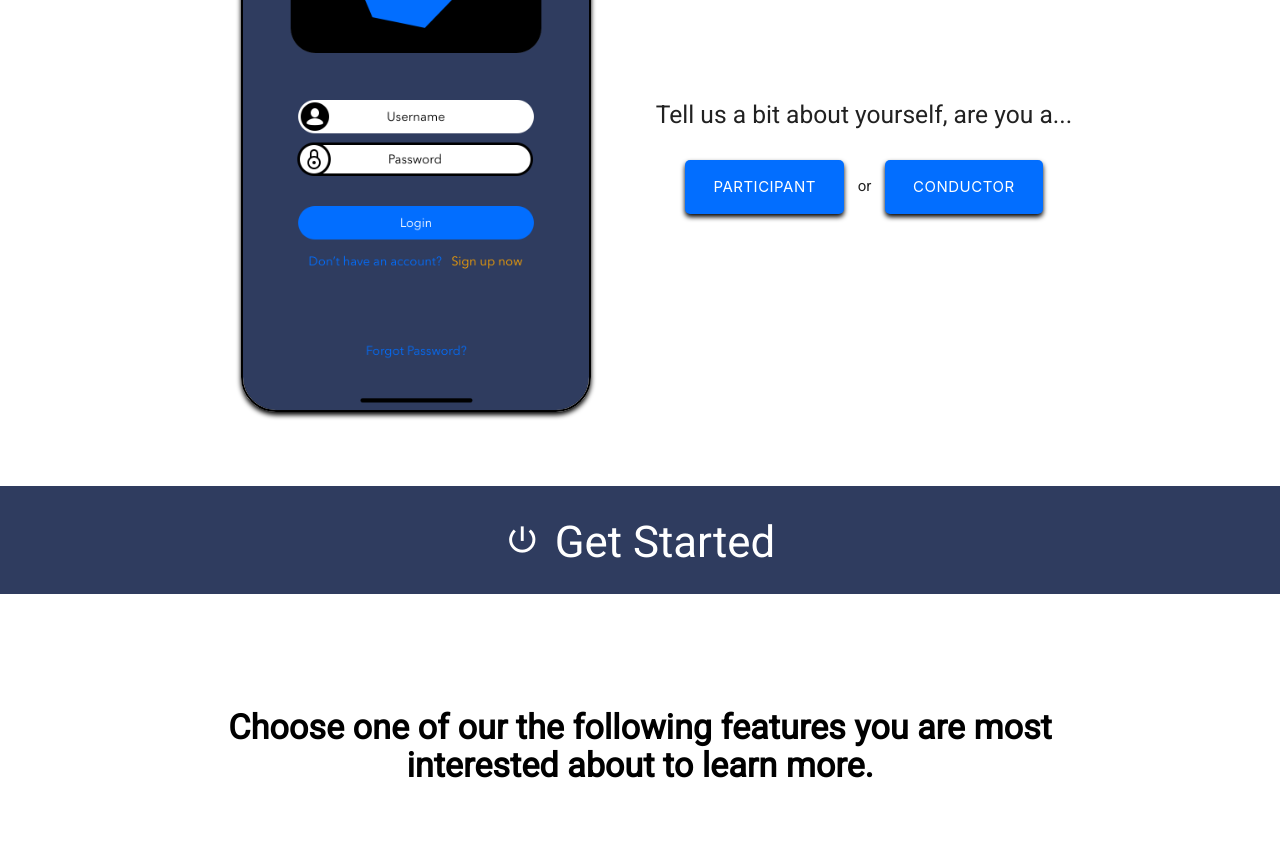
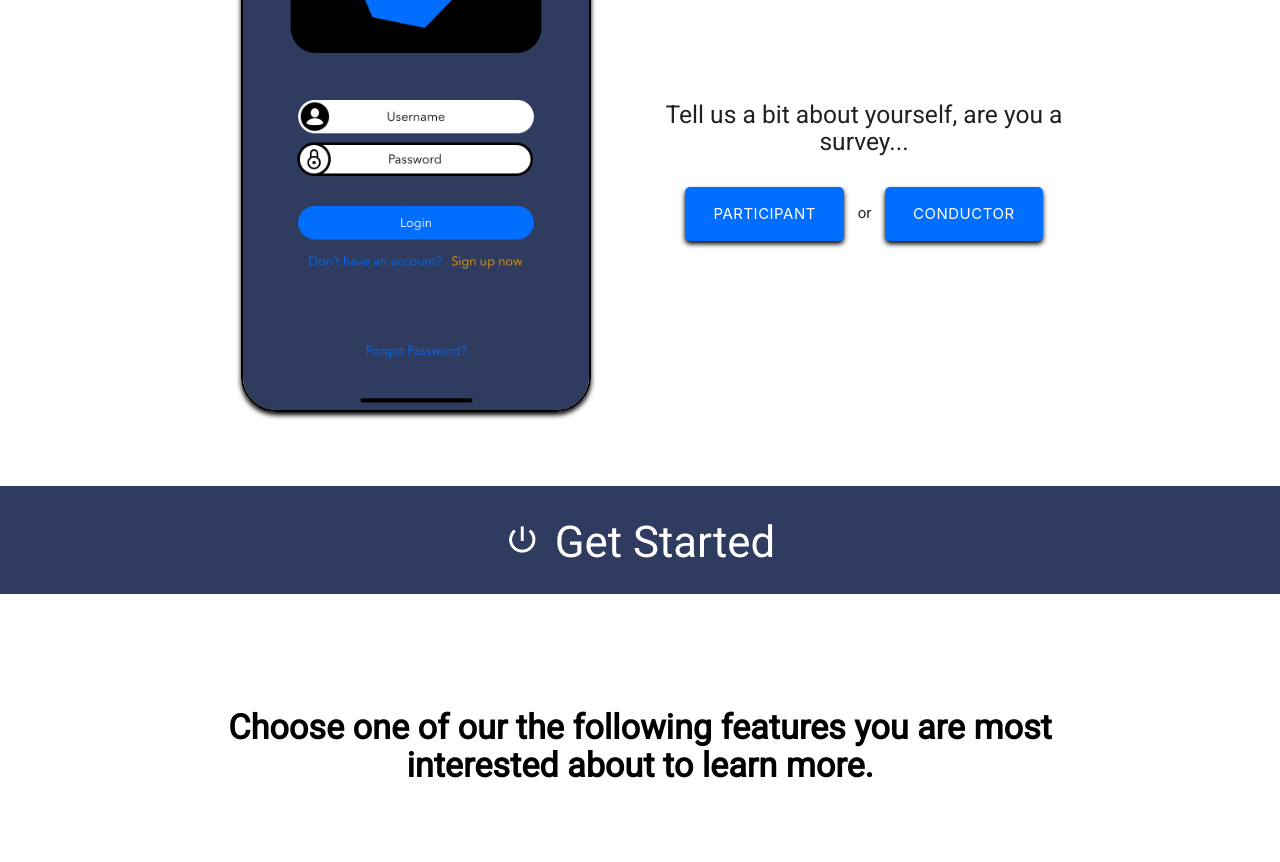
Before and after one commit to jimbucktoo/landingpage, a plain HTML site: page public/index.html in a window 1280 px wide. Shown: the part 1089-1951 px from the top of the page. Drawn offline with nearby package versions, Linux system fonts and the light colour scheme.

Commit message:
critical correction

```diff
--- a/public/index.html
+++ b/public/index.html
@@ -63,7 +63,7 @@
                 <br>
                 <br>
                 <br>
-                <h5>Tell us a bit about yourself, are you a...</h5>
+                <h5>Tell us a bit about yourself, are you a survey...</h5>
                 <br>
                 <button class="waves-effect waves-light btn-large primaryGoal participate" style="margin-right: 10px;">Participant</button>
                 or
```
Also changed, not shown: 1 other file.
